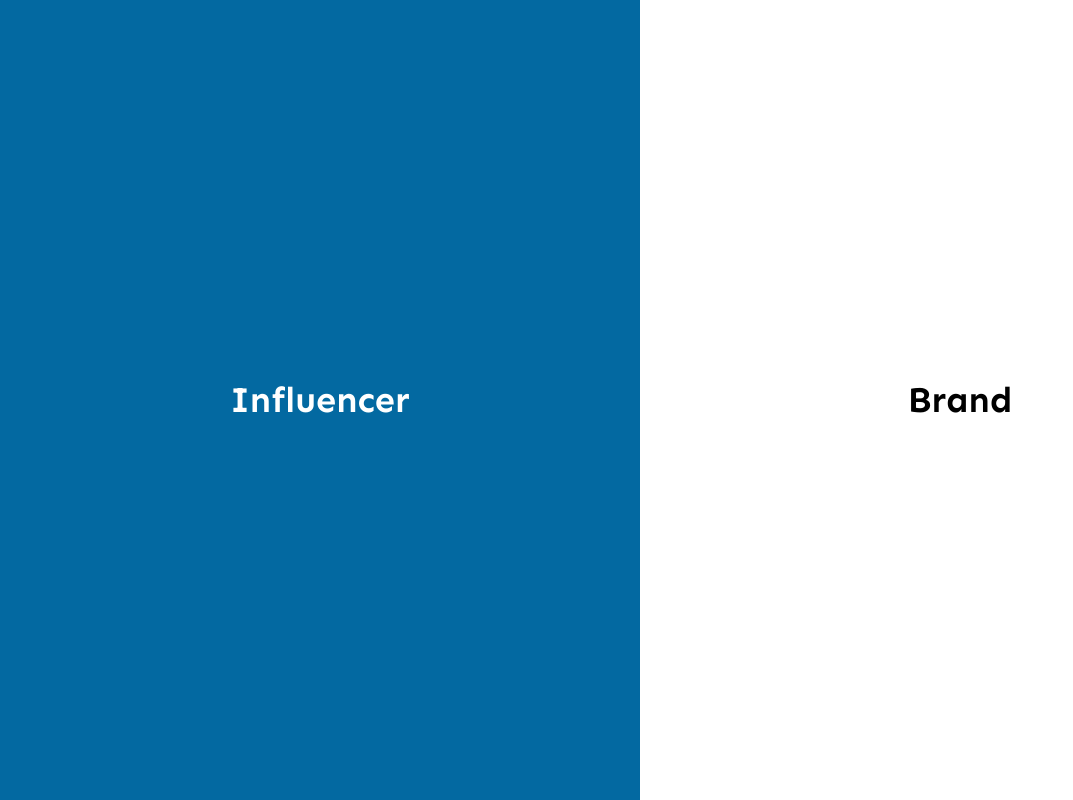
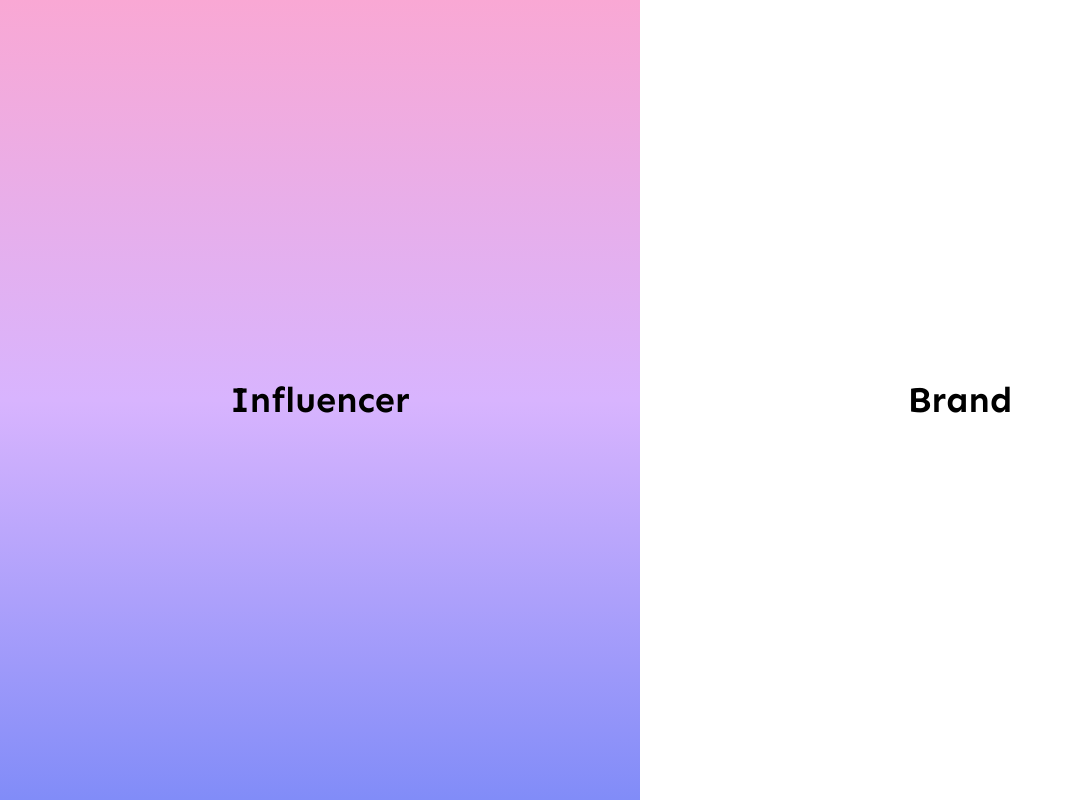
Before and after one commit to jYAMall/INFLYTE_landing, a Next.js app: page / in a window 1280 px wide. Shown: the whole page, without its empty margins (0-1073 px from the left). Built offline with nearby package versions, Linux system fonts and the light colour scheme.

Commit message:
feat: add animation for main page

```diff
--- a/app/page.jsx
+++ b/app/page.jsx
@@ -1,13 +1,49 @@
+'use client';
+
 import Link from 'next/link';
+import { motion } from 'framer-motion';
 
+const variant = {
+  hidden: {
+    opacity: 0,
+    transition: {
+      ease: 'easeOut',
+      duration: 0.2,
+      type: 'tween',
+    },
+  },
+  visible: {
+    opacity: 1,
+    transition: {
+      duration: 0.4,
+      type: 'tween',
+      ease: 'easeIn',
+    },
+  },
+};
+
+const items = [
+  {
+    href: '/influencer',
+    label: 'Influencer',
+    gradient: 'bg-gradient-to-b from-pink-300 via-purple-300 to-indigo-400',
+  },
+  {
+    href: '/brand',
+    label: 'Brand',
+    gradient: 'bg-gradient-to-r from-blue-100 via-blue-300 to-blue-500',
+  },
+];
 const HomePage = () => (
   <div className="w-full h-screen flex">
-    <Link href="/influencer" className="w-[50%] h-full flex items-center justify-center hover:bg-sky-700 group">
-      <h1 className="text-black-50 font-bold text-4xl group-hover:text-white">Influencer</h1>
-    </Link>
-    <Link href="/brand" className="w-[50%] h-full flex items-center justify-center hover:bg-sky-700 group">
-      <h1 className="text-black-50 font-bold text-4xl group-hover:text-white">Brand</h1>
-    </Link>
+    {items.map((item) => (
+      <motion.div initial="hidden" whileHover="visible" className="relative w-[50%] h-full cursor-pointer">
+        <motion.div variants={variant} className={`absolute top-0 left-0 right-0 bottom-0 z-[-1] w-full h-full ${item.gradient}`} />
+        <Link href={item.href} className="flex items-center justify-center h-full w-full text-center">
+          <h1 className="text-black-50 font-bold text-4xl">{item.label}</h1>
+        </Link>
+      </motion.div>
+    ))}
   </div>
 );
 
--- a/components/Footer.jsx
+++ b/components/Footer.jsx
@@ -1,7 +1,7 @@
 'use client';
 
 const Footer = () => (
-  <footer aria-label="Site Footer" className="bg-gray-100">
+  <footer aria-label="Site Footer" className="bg-clip-padding backdrop-filter backdrop-blur-sm bg-opacity-10">
     <div className="mx-auto max-w-5xl px-4 py-16 sm:px-6 lg:px-8">
       <div className="flex justify-center text-black font-bold text-2xl">
         Inflyte
--- a/components/Navbar.jsx
+++ b/components/Navbar.jsx
@@ -3,7 +3,7 @@
 import Link from 'next/link';
 
 const Navbar = () => (
-  <header aria-label="Site Header" className="fixed left-0 right-0 bg-gray-400 rounded-md bg-clip-padding backdrop-filter backdrop-blur-sm bg-opacity-10 z-10">
+  <header aria-label="Site Header" className="fixed left-0 right-0 bg-gray-400 bg-clip-padding backdrop-filter backdrop-blur-sm bg-opacity-10 z-10">
     <div className="mx-auto max-w-screen-xl px-4 sm:px-6 lg:px-8">
       <div className="flex h-16 items-center justify-between">
         <div className="md:flex md:items-center md:gap-12">
```
